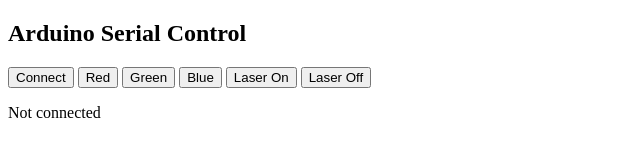
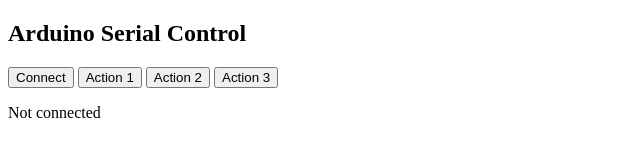
Before and after one commit to Micro-cloudz-school/marshmallow-sparkplug, a plain HTML site: page index.html in a window 1280 px wide. Shown: the whole page, without its empty margins (0-640 px from the left). Drawn offline with Linux system fonts and the light colour scheme.

Commit message:
Make it so that you can control w/ different ino programs

```diff
--- a/index.html
+++ b/index.html
@@ -8,11 +8,9 @@
   <h2>Arduino Serial Control</h2>
 
   <button id="connect">Connect</button>
-  <button id="Red">Red</button>
-  <button id="Green">Green</button>
-  <button id="Blue">Blue</button>
-  <button id="laserOn">Laser On</button>
-   <button id="laserOff">Laser Off</button>
+  <button id="1">Action 1</button>
+  <button id="2">Action 2</button>
+  <button id="3">Action 3</button>
 
   <p id="status">Not connected</p>
 
@@ -41,25 +39,18 @@
       await writer.write(encoder.encode(data + "\n"));
     }
 
-    document.getElementById('Blue').addEventListener('click', () => {
+    document.getElementById('1').addEventListener('click', () => {
       sendToArduino('1');
     });
 
-    document.getElementById('Red').addEventListener('click', () => {
+    document.getElementById('2').addEventListener('click', () => {
       sendToArduino('2');
     });
 
-     document.getElementById('Green').addEventListener('click', () => {
+     document.getElementById('3').addEventListener('click', () => {
       sendToArduino('3');
     });
 
-    document.getElementById('laserOn').addEventListener('click', () => {
-      sendToArduino('hi');
-    });
-
-    document.getElementById('laserOff').addEventListener('click', () => {
-      sendToArduino('lo');
-    });
   </script>
 </body>
 </html>
```
